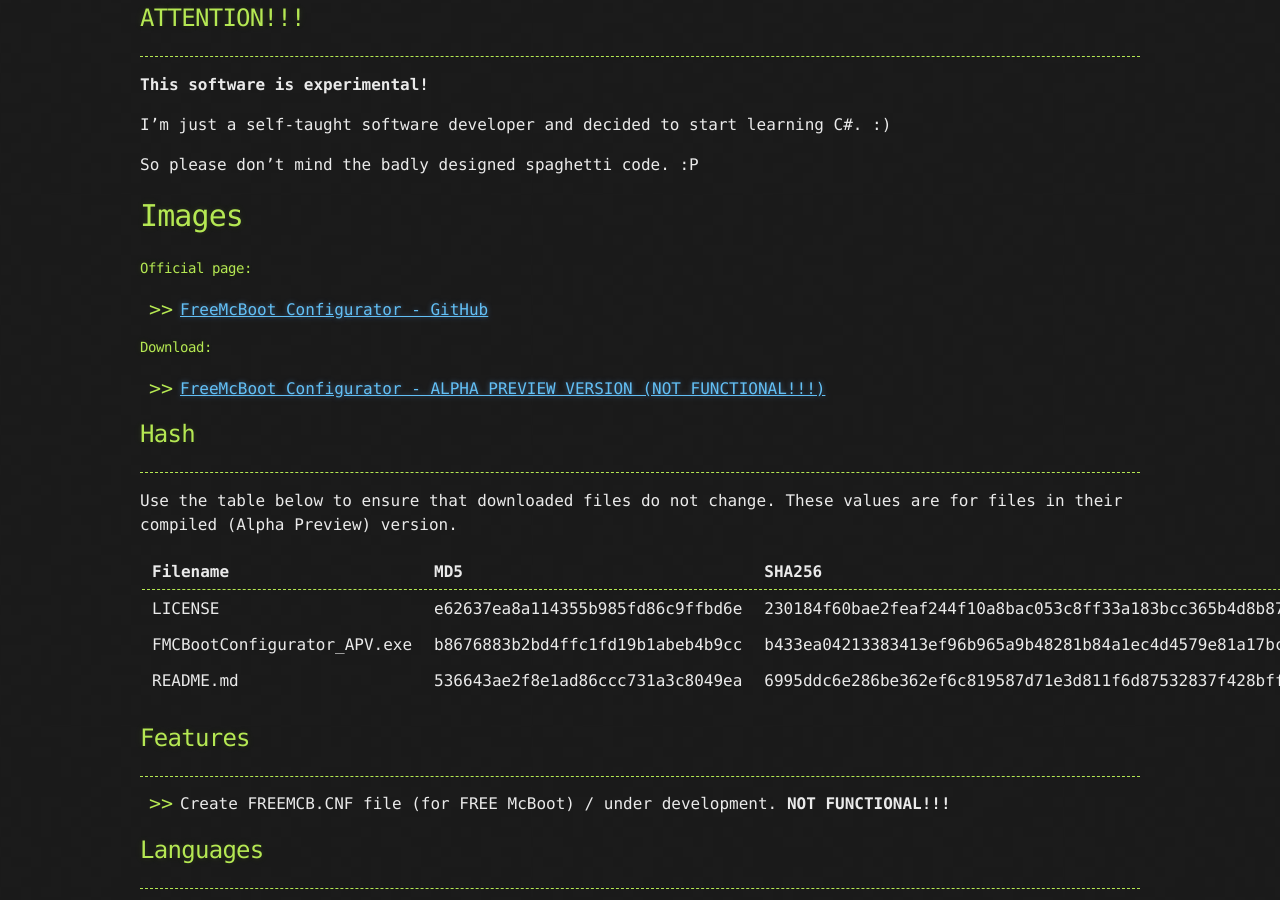
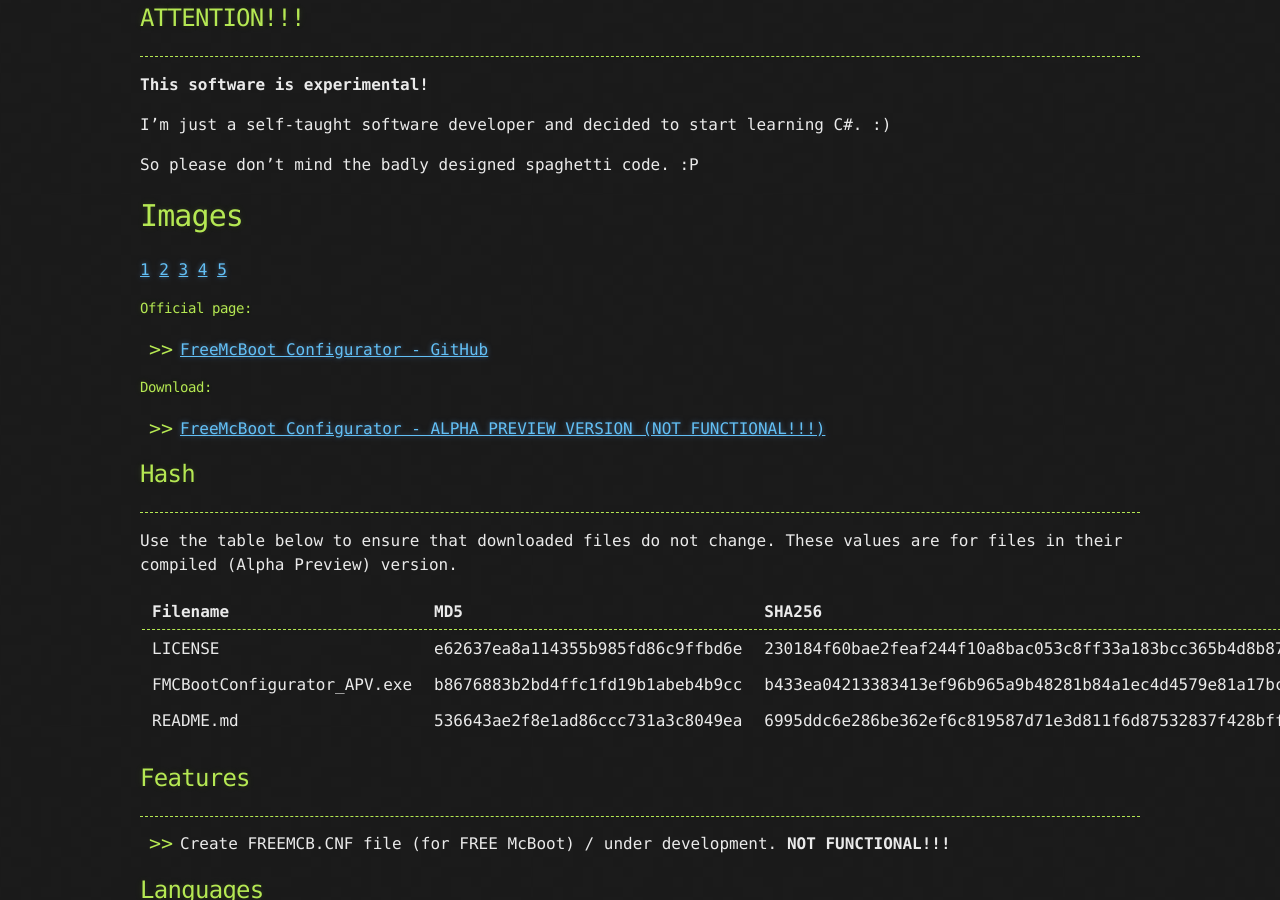
Before and after one commit to AxionDrak/axiondrak.github.io, a Jekyll site: the page built from free-mcb.md, in a window 1280 px wide and 900 px high, scrolled down 338 px. Built offline with Jekyll 4.4.1, drawn with Linux system fonts in a browser that asks for light colours; our own code applies the rules of GitHub Pages for plain Markdown files.

Commit message:
Update free-mcb.md

```diff
--- a/free-mcb.md
+++ b/free-mcb.md
@@ -16,11 +16,11 @@ So please don't mind the badly designed spaghetti code. :P
 
 # Images
 
-[](<img src="img/free-mcb-conf_01.jpg" alt="some text" width=504 height=559>)
-[](<img src="img/free-mcb-conf_02.jpg" alt="some text" width=504 height=559>)
-[](<img src="img/free-mcb-conf_03.jpg" alt="some text" width=504 height=559>)
-[](<img src="img/free-mcb-conf_04.jpg" alt="some text" width=504 height=559>)
-[](<img src="img/free-mcb-conf_05.jpg" alt="some text" width=504 height=559>)
+[1](<img src="img/free-mcb-conf_01.jpg" alt="some text" width=504 height=559>)
+[2](<img src="img/free-mcb-conf_02.jpg" alt="some text" width=504 height=559>)
+[3](<img src="img/free-mcb-conf_03.jpg" alt="some text" width=504 height=559>)
+[4](<img src="img/free-mcb-conf_04.jpg" alt="some text" width=504 height=559>)
+[5](<img src="img/free-mcb-conf_05.jpg" alt="some text" width=504 height=559>)
 
 #### Official page:
 
```
